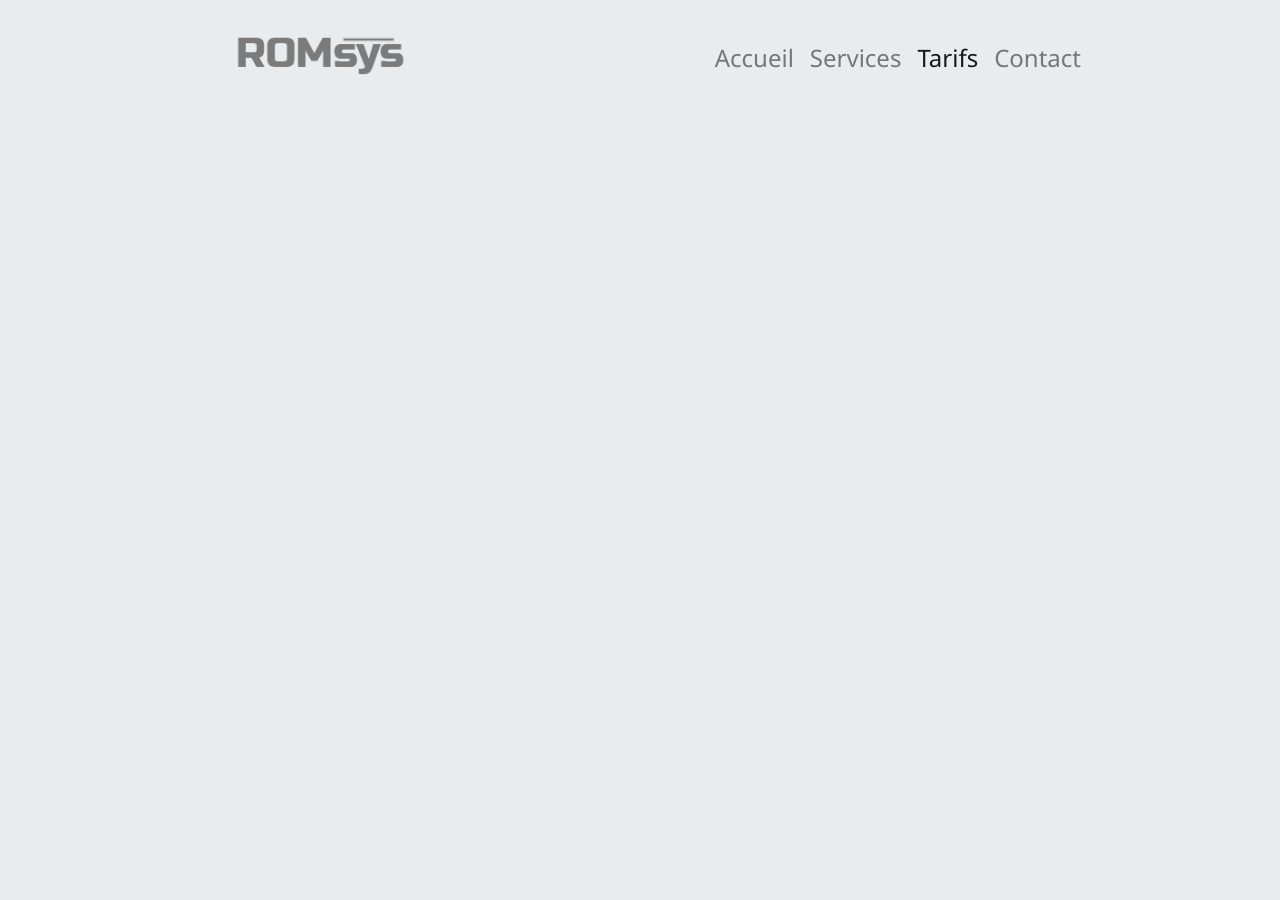
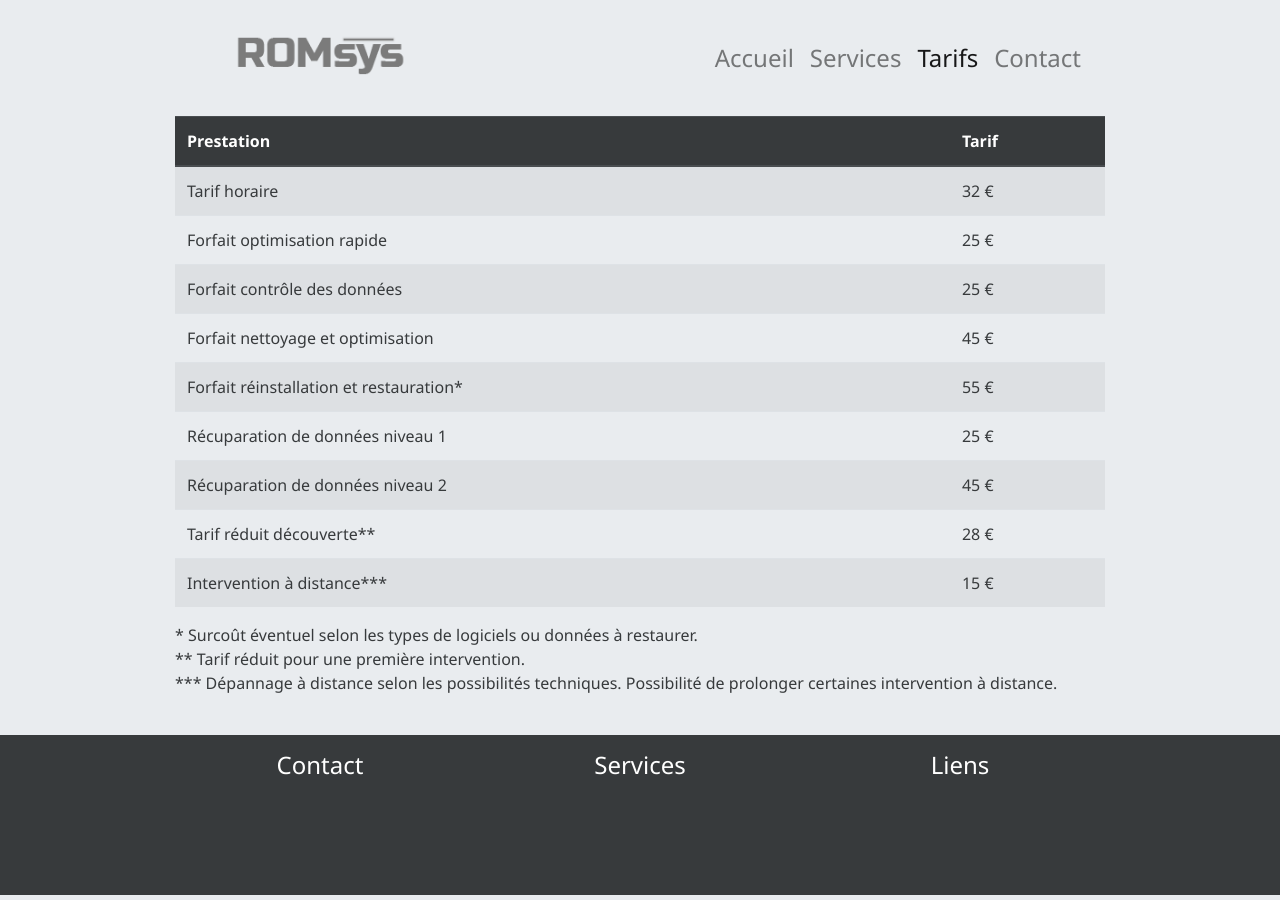
Before and after one commit to romarr/romsys, a Jekyll site: the page built from tarifs.md, in a window 1280 px wide. Built offline with Jekyll 4.4.1, drawn with Linux system fonts in a browser that asks for light colours.

Commit message:
Page tarifs

```diff
--- /dev/null
+++ b/_data/tarifs.yml
@@ -0,0 +1,18 @@
+- title: Tarif horaire
+  price: 32
+- title: Forfait optimisation rapide
+  price: 25
+- title: Forfait contrôle des données
+  price: 25
+- title: Forfait nettoyage et optimisation
+  price: 45
+- title: Forfait réinstallation et restauration*
+  price: 55
+- title: Récuparation de données niveau 1
+  price: 25
+- title: Récuparation de données niveau 2
+  price: 45
+- title: Tarif réduit découverte**
+  price: 28
+- title: Intervention à distance***
+  price: 15
--- a/_includes/footer.html
+++ b/_includes/footer.html
@@ -1,11 +1,15 @@
-<footer class="footer fixed-bottom pt-2 pb-4 bg-secondary">
+<footer class="footer bg-secondary text-white">
     <div class="container">
-        <div class="row">
+        <div class="row text-center pt-3">
             <div class="col">
-                <h4>Adresse</h4>
+                <h4>Contact</h4>
                 <p></p>
             </div>
-            <div class="col-3">
+            <div class="col">
+                <h4>Services</h4>
+                <p></p>
+            </div>
+            <div class="col">
                 <h4>Liens</h4>
                 <p></p>
             </div>
--- a/_includes/nav.html
+++ b/_includes/nav.html
@@ -15,7 +15,7 @@
                     {%- for p in pages -%}
                         {%- if p.menu == 'main' -%}
                             <li class="nav-item {% if page.url == p.url %}active{% endif %}">
-                                <a class="nav-link" href="#">{{p.title}} <span class="sr-only">(current)</span></a>
+                                <a class="nav-link" href="{{site.baseurl}}{{p.url}}">{{p.title}} <span class="sr-only">(current)</span></a>
                             </li>
                         {%- endif -%}
                     {%- endfor -%}
--- /dev/null
+++ b/_includes/tarifs.html
@@ -0,0 +1,16 @@
+<table class="table table-striped">
+  <thead class="thead-dark">
+    <tr>
+      <th>Prestation</th>
+      <th>Tarif</th>
+    </tr>
+  </thead>
+  <tbody>
+    {%- for tarif in site.data.tarifs -%}
+    <tr>
+      <td>{{tarif.title}}</td>
+      <td>{{tarif.price}} €</td>
+    </tr>
+    {%- endfor -%}
+  </tbody>
+</table>
--- a/_layouts/default.html
+++ b/_layouts/default.html
@@ -6,13 +6,14 @@
   <header id="header-container" class="container py-4">
       {% include nav.html %}
   </header>
-  <main id="main-container" class="container">
+  <main id="main-container" class="container mb-4">
     <div class="row">
       <div class="col-12">
         {{content}}
       </div>
     </div>
   </main>
+  {%- include footer.html -%}
   <script src="{{"/js/jquery.min.js" | prepend: site.baseurl}}"></script>
   <script src="{{"/js/bootstrap.min.js" | prepend: site.baseurl}}"></script>
 </body>
--- a/css/main.scss
+++ b/css/main.scss
@@ -20,3 +20,7 @@ body {
 .navbar {
     font-size: 1.5rem;
 }
+
+footer {
+    min-height: 10rem;
+}
--- a/tarifs.md
+++ b/tarifs.md
@@ -4,3 +4,8 @@ title: Tarifs
 menu: main
 index: 4
 ---
+
+{% include tarifs.html %}
+\* Surcoût éventuel selon les types de logiciels ou données à restaurer.
+\** Tarif réduit pour une première intervention.
+\*** Dépannage à distance selon les possibilités techniques. Possibilité de prolonger certaines intervention à distance.
```
Also changed, not shown: index.md (+2 -0 lines).
